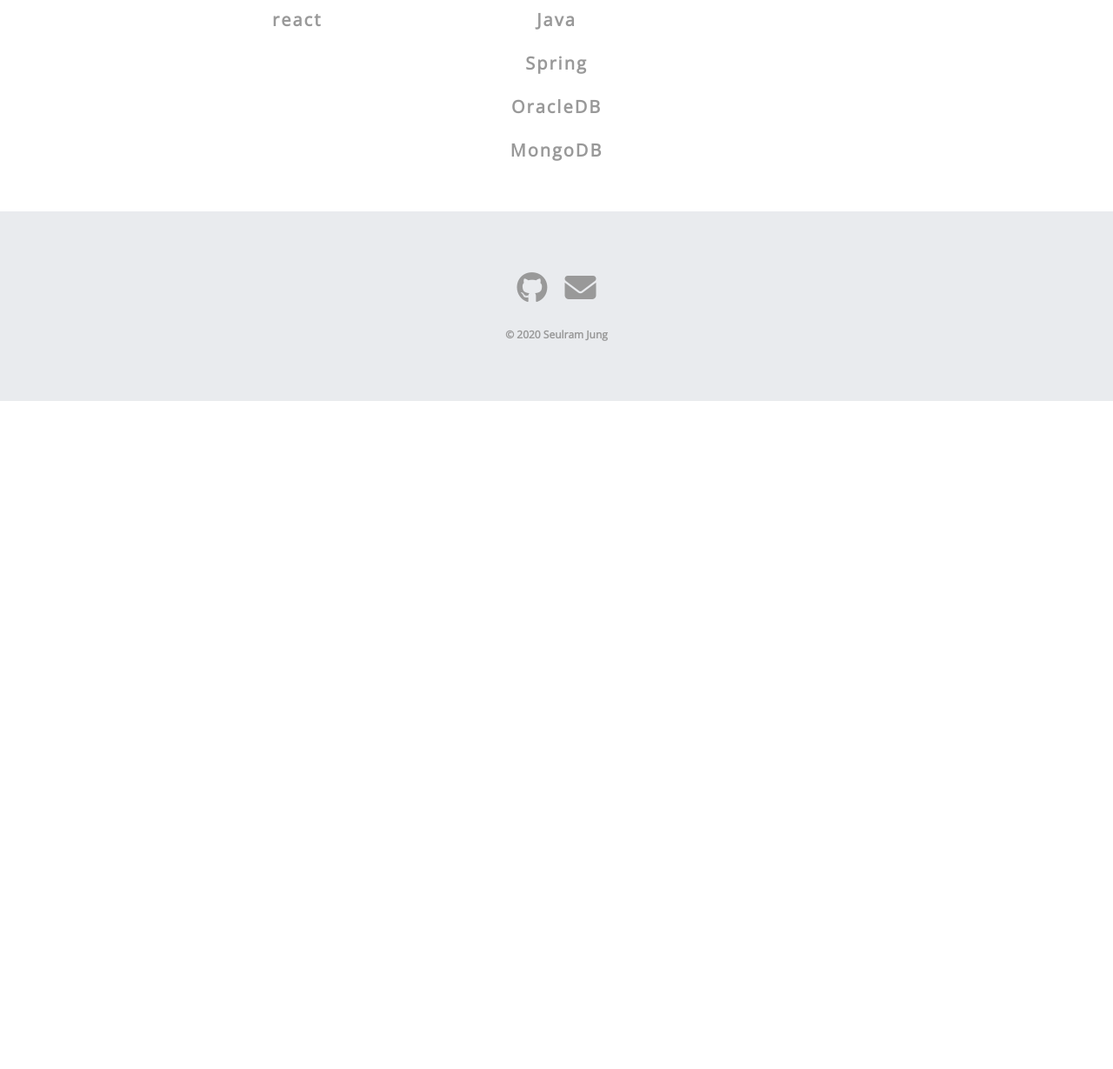
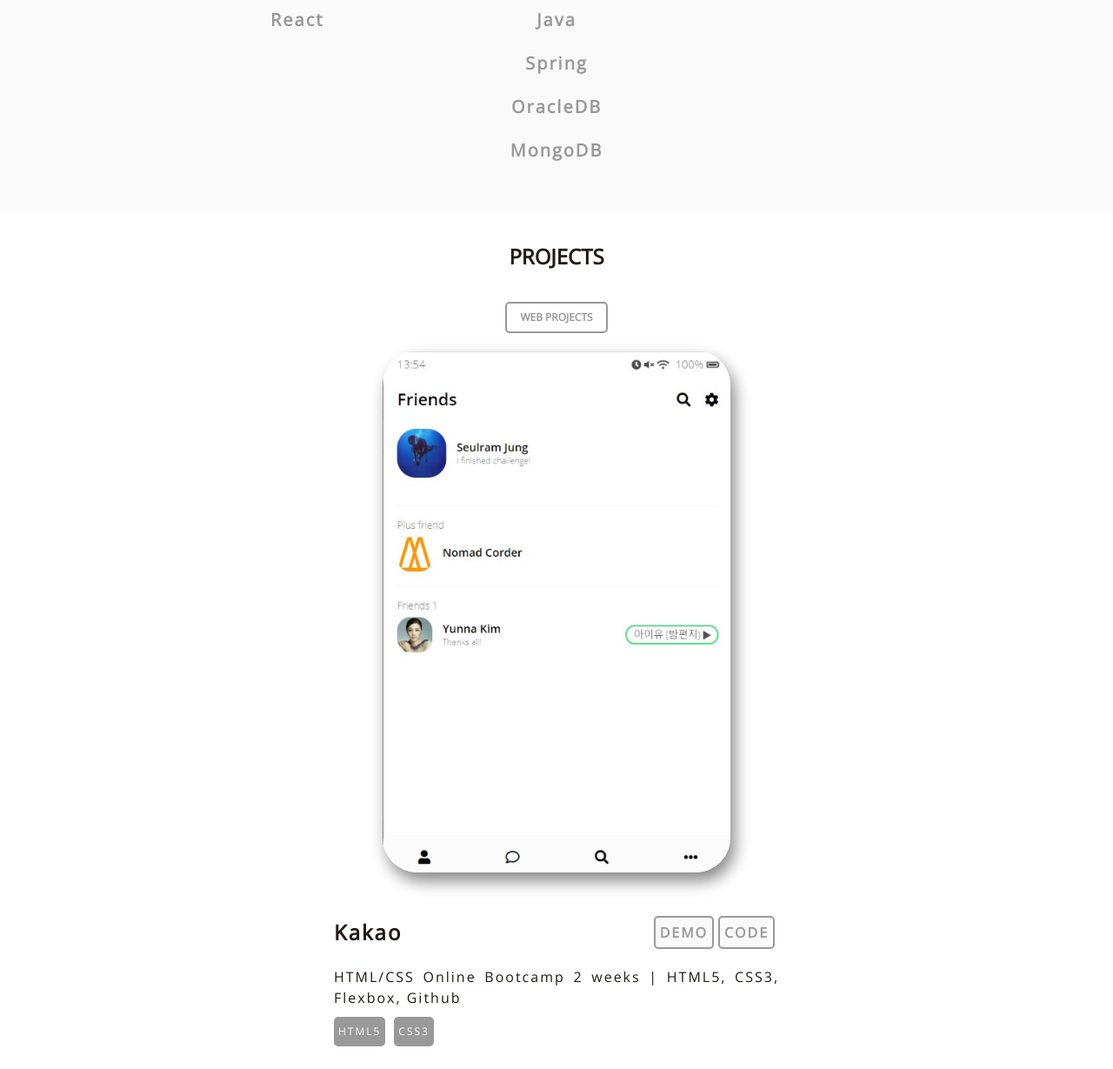
Before and after one commit to Seulram/web-portfolio, a plain HTML site: page index.html in a window 1280 px wide. Shown: the part 1403-2632 px from the top of the page at 87% size. Before the commit the page ends 1864 px from the top, so only its background shows below. Drawn offline with nearby package versions, Linux system fonts and the light colour scheme.

Commit message:
Added Projects

```diff
--- /dev/null
+++ b/css/projects.css
@@ -0,0 +1,119 @@
+.projects {
+  display: flex;
+  flex-wrap: wrap;
+  flex-direction: column;
+  justify-content: center;
+  align-items: center;
+  width: 100%;
+  color: #211915;
+}
+
+.projects .intro {
+  font-size: 24px;
+  font-weight: 700;
+  margin: 40px 0px;
+  text-transform: uppercase;
+}
+
+.projects .subintro {
+  margin-bottom: 20px;
+  text-transform: uppercase;
+  font-size: 12px;
+  font-weight: 600;
+  color: #999;
+  border: 2px solid #999;
+  border-radius: 5px;
+  padding: 10px 15px;
+}
+
+.projects .items {
+  display: flex;
+  flex-direction: column;
+  justify-content: center;
+  align-items: center;
+  margin-bottom: 40px;
+}
+
+.projects .image__container {
+  padding: 0px 20px;
+  height: 600px;
+  margin-bottom: 30px;
+}
+
+.projects .image {
+  width: 100%;
+  max-width: 935px;
+  height: 100%;
+  border-radius: 40px;
+  box-shadow: 5px 10px 18px #888888;
+}
+
+.projects .project__container {
+  width: 80%;
+  max-width: 935px;
+  text-align: justify;
+  letter-spacing: 2px;
+  line-height: 1.5rem;
+}
+
+.projects .project__header {
+  width: 100%;
+  display: flex;
+  justify-content: space-between;
+  align-items: center;
+  margin: 20px 0px;
+}
+
+.projects .title {
+  font-size: 24px;
+  font-weight: 600;
+}
+
+.projects .buttons {
+  display: flex;
+}
+
+.projects .button {
+  outline: none;
+  font-size: 16px;
+  font-weight: 600;
+  padding: 5px;
+  color: #999;
+  background-color: #fafafa;
+  border: 2px solid #999;
+  border-radius: 5px;
+  text-transform: uppercase;
+  margin-right: 5px;
+  cursor: pointer;
+  transition: all 0.4s ease-in-out;
+}
+
+.projects .button:hover {
+  color: white;
+  background-color: #ff7675;
+  border-color: #ff7675;
+}
+
+.projects .project__descriptions {
+  display: flex;
+  flex-direction: column;
+  flex-wrap: wrap;
+}
+
+.projects .technologies {
+  display: flex;
+  flex-wrap: wrap;
+}
+
+.projects .technology {
+  background-color: #999;
+  color: white;
+  font-size: 12px;
+  padding: 5px;
+  border-radius: 5px;
+  margin: 10px 0px;
+}
+
+.projects .technology:not(:last-child) {
+  margin-right: 10px;
+}
--- a/css/skills.css
+++ b/css/skills.css
@@ -4,6 +4,7 @@
   align-items: center;
   width: 100%;
   color: #211915;
+  background-color: #fafafa;
 }
 
 .skills__wrapper {
--- a/css/styles.css
+++ b/css/styles.css
@@ -5,6 +5,7 @@
 @import "introduction.css";
 @import "footer.css";
 @import "skills.css";
+@import "projects.css";
 
 * {
   box-sizing: border-box;
--- a/index.html
+++ b/index.html
@@ -14,19 +14,19 @@
                     <a href="index.html">Home</a>
                 </li>
                 <li class="header__item">
-                    <a href="projects.html">Projects</a>
+                    <a href="projects.html">Skills</a>
                 </li>
                 <li class="header__item">
-                    <a href="contact.html">Contact</a>
+                    <a href="contact.html">Projects</a>
                 </li>
             </ul>
         </header>
-        <main class="landing-page">
+        <div class="landing-page">
             <div class="page__content">
                 <p class="page__header">Seulram Jung</p>
                 <p class="page__text">Sortware Engineer</p>
             </div>
-        </main>
+        </div>
         <div class="introduction">
             <div class="introduction__wrapper">
                 <span class="intro">
@@ -52,7 +52,7 @@
                         <div class="stack">html</div>
                         <div class="stack">css</div>
                         <div class="stack">JavaScript</div>
-                        <div class="stack">react</div>
+                        <div class="stack">React</div>
                     </div>
                     <div class="stack__column">
                         <div class="stack">back-end</div>
@@ -69,6 +69,34 @@
                         <div class="stack">Git</div>
                         <div class="stack">AWS</div>
                         <div class="stack">Heroku</div>
+                    </div>
+                </div>
+            </div>
+        </div>
+        <div class="projects">
+            <span class="intro">Projects</span>
+            <span class="subintro">web projects</span>
+            <div class="items">
+                <div class="image__container">
+                    <img src="images/kakao.jpg" class="image" />
+                </div>
+                <div class="project__container">
+                    <div class="project__header">
+                        <div class="title">Kakao</div>
+                        <div class="buttons">
+                            <a href="https://seulram.github.io/kakao-clone-2.0/" class="button"
+                             target="_blank">Demo</a>
+                            <a href="https://github.com/Seulram/kakao-clone-2.0" class="button"
+                             target="_blank">Code</a>
+                        </div>
+                    </div>
+                    <div class="project__descriptions">
+                        <span class="description">HTML/CSS Online Bootcamp 2 weeks
+                            | HTML5, CSS3, Flexbox, Github</span>
+                        <div class="technologies">
+                            <span class="technology">HTML5</span>
+                            <span class="technology">CSS3</span>
+                        </div>
                     </div>
                 </div>
             </div>
```
Also changed, not shown: images/kakao.jpg (added).
